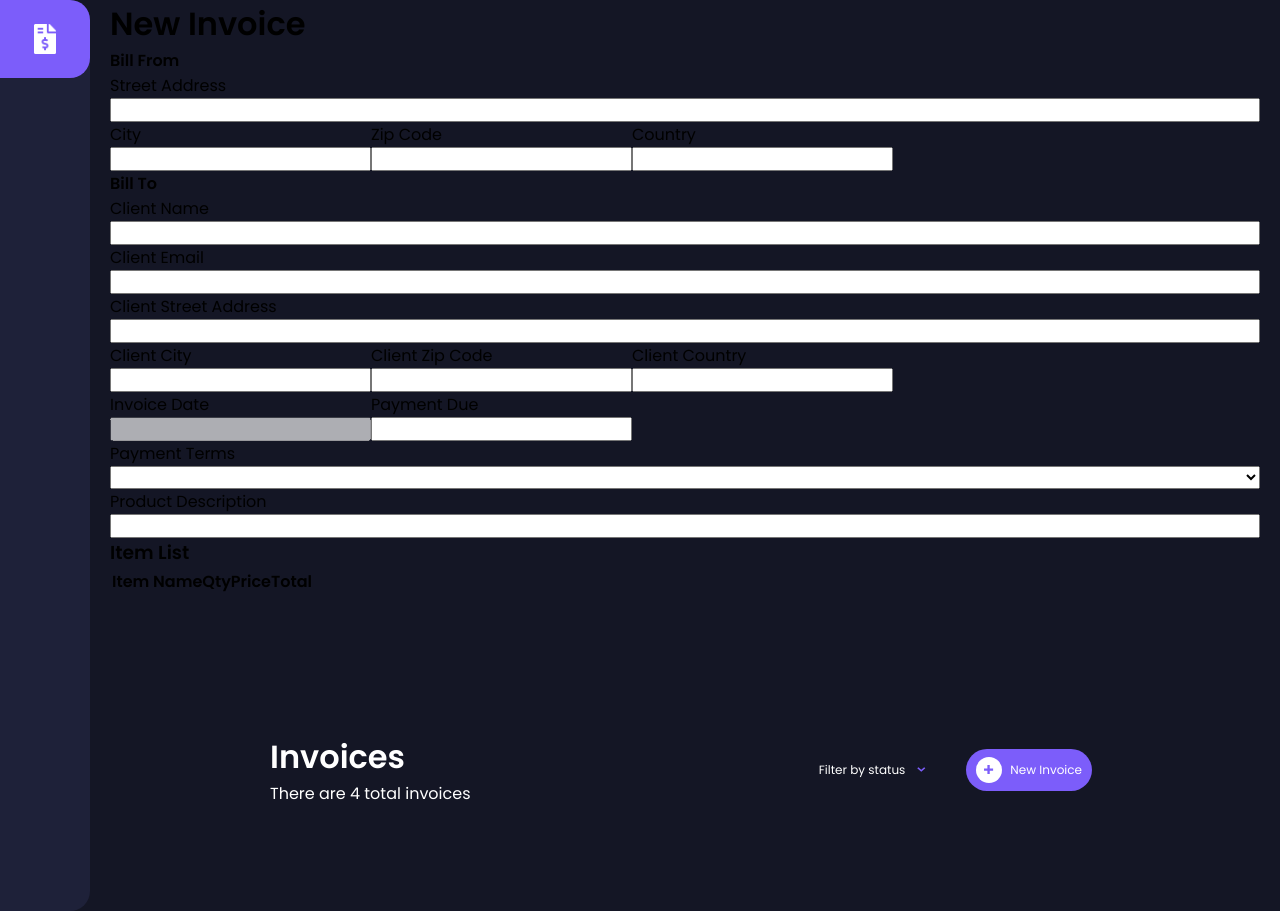
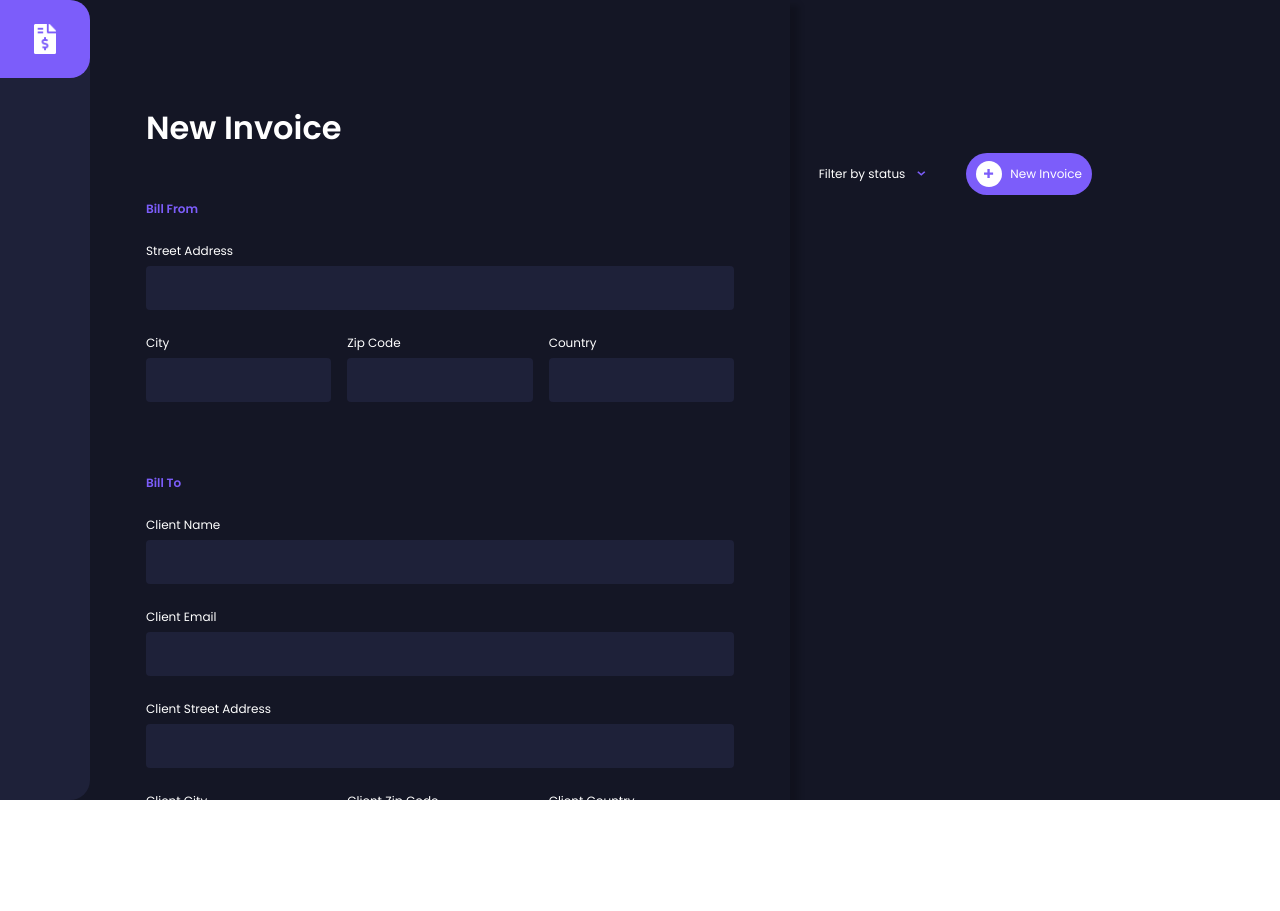
Before and after one commit to BilendM/vue-invoice-app, a Vue app: page / in a window 1280 px wide. Both pictures are taken after a click on the element "New Invoice". After the commit the page ends 800 px from the top, so only its background shows below. Built offline with nearby package versions, Linux system fonts and the light colour scheme.

Commit message:
finished Modal design and added sliding animation

```diff
--- a/src/App.vue
+++ b/src/App.vue
@@ -3,7 +3,9 @@
   <div v-if="!mobile" class="app flex flex-column">
     <navigation />
     <div class="app-content flex flex-column">
-      <invoiceModal />
+      <transition name="invoice">
+        <invoiceModal v-if="invoiceModal" />
+      </transition>
       <router-view />
     </div>
   </div>
@@ -40,6 +42,11 @@ export default {
       }else {
         this.mobile = false;
       }
+    }
+  },
+  computed: {
+    invoiceModal() {
+      return this.$store.state.invoiceModal;
     }
   }
 }
@@ -79,6 +86,17 @@ export default {
   p {
     margin-top: 16px;
   }
+}
+
+// Invoice Animation
+.invoice-enter-active,
+.invoice-leave-active {
+  transition: 0.4s ease-out all;
+}
+
+.invoice-enter-from,
+.invoice-leave-to {
+  transform: translateX(-700px);
 }
 
 button,
--- a/src/components/InvoiceModal.vue
+++ b/src/components/InvoiceModal.vue
@@ -84,12 +84,26 @@
               <th class="total">Total</th>
             </tr>
             <tr class="table-items flex" v-for="(item, index) in invoiceItemList" :key="index">
-              <td class="item-name">Item Name</td>
-              <td class="qty">Qty</td>
-              <td class="price">Price</td>
-              <td class="total">Total</td>
+              <td class="item-name"><input type="text" v-model="item.itemName"></td>
+              <td class="qty"><input type="text" v-model="item.qty"></td>
+              <td class="price"><input type="text" v-model="item.price"></td>
+              <td class="total flex">${{ item.total = item.qty * item.price }}</td>
+              <img @click="deleteInvoiceItem(item.id)" src="@/assets/icon-delete.svg" alt=""/>
             </tr>
           </table>
+          <div @click="addNewInvoiceItem" class="flex button">
+            <img src="@/assets/icon-plus.svg" alt=""/>
+            Add New Item
+          </div>
+        </div>
+      </div>
+      <div class="save flex">
+        <div class="left">
+          <button @click="closeInvoice" class="red">Cancel</button>
+        </div>
+        <div class="right flex">
+          <button @click="saveDraft" class="dark-purple">Save Draft</button>
+          <button @click="publishInvoice" class="purple">Create Invoice</button>
         </div>
       </div>
     </form>
@@ -122,10 +136,173 @@ export default {
       invoiceItemList: [],
       invoiceTotal: 0,
     }
+  },
+  created() {
+
+  },
+  methods: {
+    closeInvoice() {
+      this.$store.commit('toggleInvoice');
+    }
   }
 }
 </script>
 
-<style>
+<style lang="scss" scoped>
+.invoice-wrap {
+  position: fixed;
+  top: 0;
+  left: 0;
+  background-color: transparent;
+  width: 100%;
+  height: 100vh;
+  overflow: scroll;
+  &::-webkit-scrollbar {
+    display: none;
+  }
+  @media(min-width: 900px) {
+    left: 90px;
+  }
 
+  .invoice-content {
+    position: relative;
+    padding: 56px;
+    max-width: 700px;
+    width: 100%;
+    background-color: #141625;
+    color: #fff;
+    box-shadow: 10px 4px 6px -1px rgba(0, 0, 0, 0.2), 0 2px 4px -1px rgba(0, 0, 0, 0.06);
+
+    h1 {
+      margin-block: 48px;
+      color: #fff;
+    }
+    h3 {
+      margin-bottom: 16px;
+      font-size: 18px;
+      color: #777f98;
+    }
+    h4 {
+      color: #7c5dfa;
+      font-size: 12px;
+      margin-bottom: 24px;
+    }
+    // Bill to and Bill from
+    .bill-to,
+    .bill-from {
+      margin-bottom: 48px;
+
+      .location-details {
+        gap: 16px;
+
+        div {
+          flex: 1;
+        }
+      }
+    }
+
+    // Invoice Work
+    .invoice-work {
+      .payment {
+        gap: 24px;
+        div {
+          flex: 1
+        }
+      }
+
+      .work-items {
+        .item-list {
+          width: 100%;
+
+          // Item Table
+          .table-heading,
+          .table-items {
+            gap: 16px;
+            font-size: 12px;
+
+            .item-name {
+              flex-basis: 50%;
+            }
+
+            .qty {
+              flex-basis: 10%;
+            }
+
+            .price {
+              flex-basis: 20%;
+            }
+
+            .total {
+              flex-basis: 20%;
+              align-self: center;
+            }
+          }
+
+          .table-heading {
+            margin-bottom: 16px;
+            th {
+              text-align: left;
+            }
+          }
+
+          .table-items {
+            position: relative;
+            margin-bottom: 24px;
+
+            img {
+              position: absolute;
+              top: 15px;
+              right: 0;
+              width: 12px;
+              height: 16px;
+            }
+          }
+        }
+        .button {
+          color: #fff;
+          background-color: #252945;
+          align-items: center;
+          justify-content: center;
+          width: 100%;
+
+          img {
+            margin-right: 4px;
+          }
+        }
+      }
+    }
+    .save {
+        margin-top: 60px;
+
+        div {
+          flex: 1;
+        }
+
+        .right {
+          justify-content: flex-end;
+        }
+      }
+  }
+
+  .input {
+    margin-bottom: 24px;
+  }
+  label {
+    font-size: 12px;
+    margin-bottom: 6px;
+  }
+  input,
+  select {
+    width: 100%;
+    background-color: #1e2139;
+    color: #fff;
+    border-radius: 4px;
+    padding: 12px 4px;
+    border: none;
+
+    &:focus {
+      outline: none;
+    }
+  }
+}
 </style>
--- a/src/store/index.js
+++ b/src/store/index.js
@@ -2,8 +2,12 @@ import { createStore } from 'vuex'
 
 export default createStore({
   state: {
+    invoiceModal: false
   },
   mutations: {
+    toggleInvoice(state) {
+      state.invoiceModal = !state.invoiceModal;
+    }
   },
   actions: {
   },
--- a/src/views/Home.vue
+++ b/src/views/Home.vue
@@ -39,7 +39,7 @@ export default {
   },
   methods: {
     newInvoice() {
-
+      this.$store.commit('toggleInvoice');
     },
     toggleFilterMenu() {
       this.filterMenu = !this.filterMenu
```
